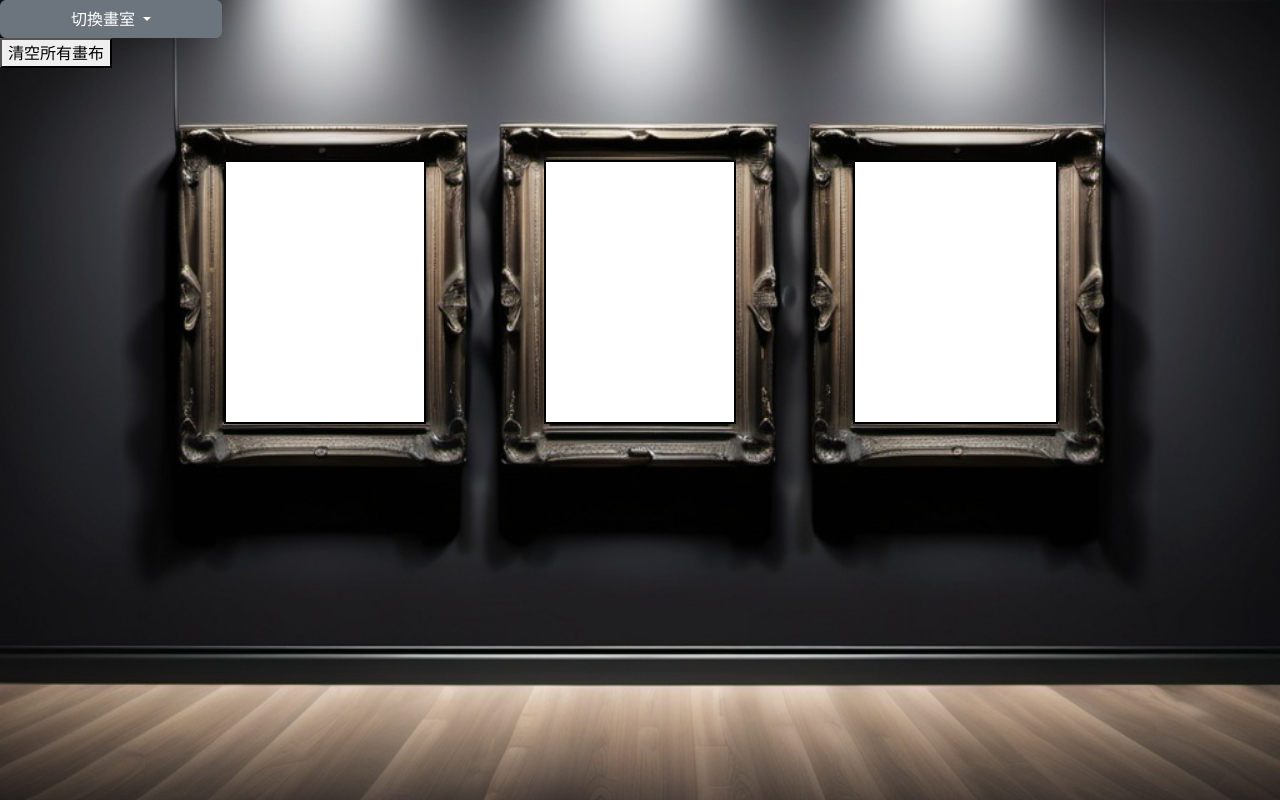
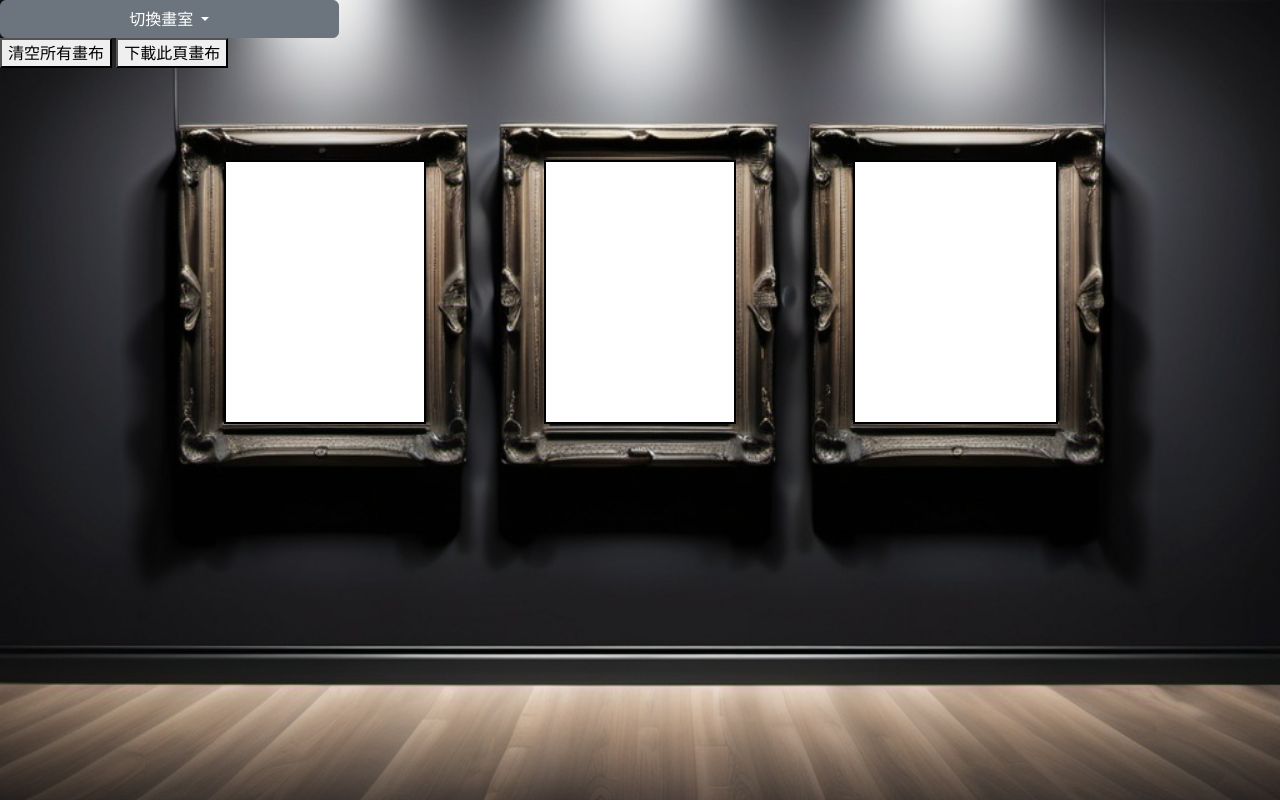
Before and after one commit to SadsaucR/painting-gallery, a plain HTML site: page third.html in a window 1280 px wide. Shown: the top 800 px of the page. Drawn offline with nearby package versions, Linux system fonts and the light colour scheme; a web font is replaced by a local one.

Commit message:
12/16 ud

```diff
--- a/CSS/st.css
+++ b/CSS/st.css
@@ -65,6 +65,20 @@ body {
     background-color: #f5f5f5;
     overflow: hidden;
 }
+
+#capture{
+    width: 100%;
+    height: 100%;
+    background-color: #f5f5f5;
+    border: 2px solid #ccc;
+    padding: 20px;
+    display: flex;
+    flex-direction: column;
+    align-items: center;
+    justify-content: center;
+    box-sizing: border-box;
+}
+
 .bg {
     position: absolute;
     background-size: 100% 100%;
--- a/third.html
+++ b/third.html
@@ -12,20 +12,19 @@
     <title>Classic Gallery</title>
     <link rel="stylesheet" href="CSS/st.css">
     <style>
-        .bg {
-            background-image: url(image/room2.png);
-        }
     </style>
     <script src="script/Func.js"></script>
     <script>
      </script>
 </head>
 <body>
+    <div id="capture">
+    <img class="bg" src="https://raw.githubusercontent.com/SadsaucR/painting-gallery/refs/heads/master/image/room2.png"  crossorigin="anonymous" >
     <img class="blast" id="blast" src="image/blast.gif">
-    <div class="bg" id="bg"></div>
     <div class="frame" data-index="3" data-width="15.8%" data-height="33%" style="clip-path: polygon(0% 0%, 0% 100%, 100% 100%, 100% 0%); width: 15.8%; height: 33%; left: 17.5%; top: 20%" onclick="showCanvas(this)"></div>  <div class="frame"></div>
     <div class="frame" data-index="4" data-width="15%" data-height="33%" style="clip-path: polygon(0% 0%, 0% 100%, 100% 100%, 100% 0%); width: 15%; height: 33%; left: 42.5%; top: 20%;" onclick="showCanvas(this)"></div>
     <div class="frame" data-index="5" data-width="16%" data-height="33%" style="clip-path: polygon(0% 0%, 0% 100%, 100% 100%, 100% 0%); width: 16%; height: 33%; left: 66.65%; top: 20%;" onclick="showCanvas(this)"></div>
+    </div>
     <div class="overlay" id="overlay"></div>
     <div id="canvasContainer" style="display:none;">
         <canvas id="canvas"></canvas>
@@ -39,8 +38,6 @@
         <button id="pencilTool" onclick="selectTool('pencil')">鉛筆</button>
         <button id="eraserTool" onclick="selectTool('eraser')">橡皮擦</button>
         <button id="brushTool" onclick="selectTool('brush')">刷子</button>
-        <button id="undoTool" onclick="undo()">上一步</button>
-        <button id="redoTool" onclick="redo()">下一步</button>
 
         <input type="color" id="colorPicker" value="#000000" onchange="updatePencilSettings()">
 
@@ -60,8 +57,10 @@
                 <li><a class="dropdown-item" onclick="jump(event,this.href,1000)" href="index.html">回主畫面</a></li>
             </ul>
             <button onclick="confirmClear()">清空所有畫布</button>
+            <button onclick="cap()">下載此頁畫布</button>
         </div>
     </div>
     <script src="https://cdn.jsdelivr.net/npm/bootstrap@5.3.3/dist/js/bootstrap.bundle.min.js" integrity="sha384-YvpcrYf0tY3lHB60NNkmXc5s9fDVZLESaAA55NDzOxhy9GkcIdslK1eN7N6jIeHz" crossorigin="anonymous"></script>
+    <script src="https://cdnjs.cloudflare.com/ajax/libs/html2canvas/1.4.1/html2canvas.min.js"></script>
 </body>
 </html>
```
Also changed, not shown: fourth.html (+6 -7 lines), second.html (+4 -17 lines).
